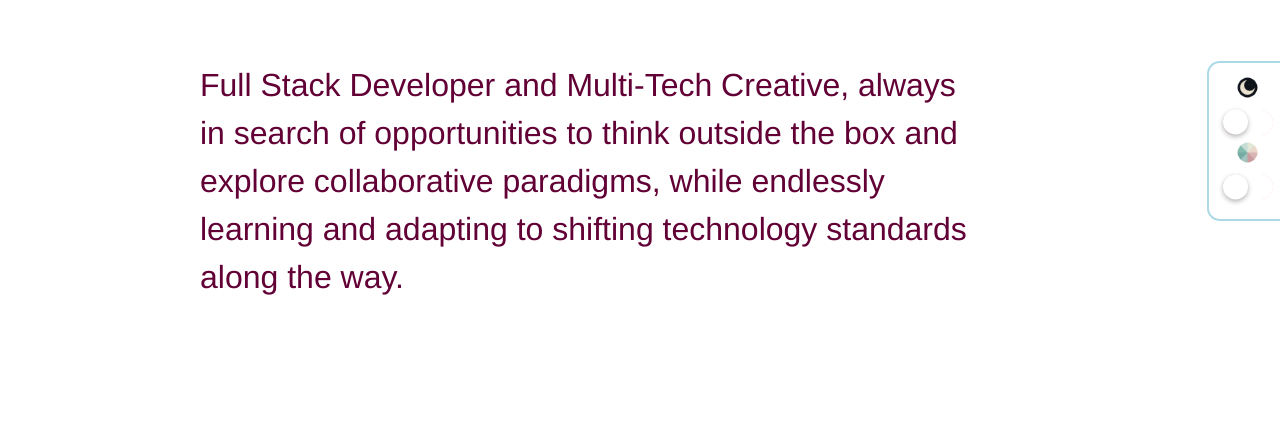
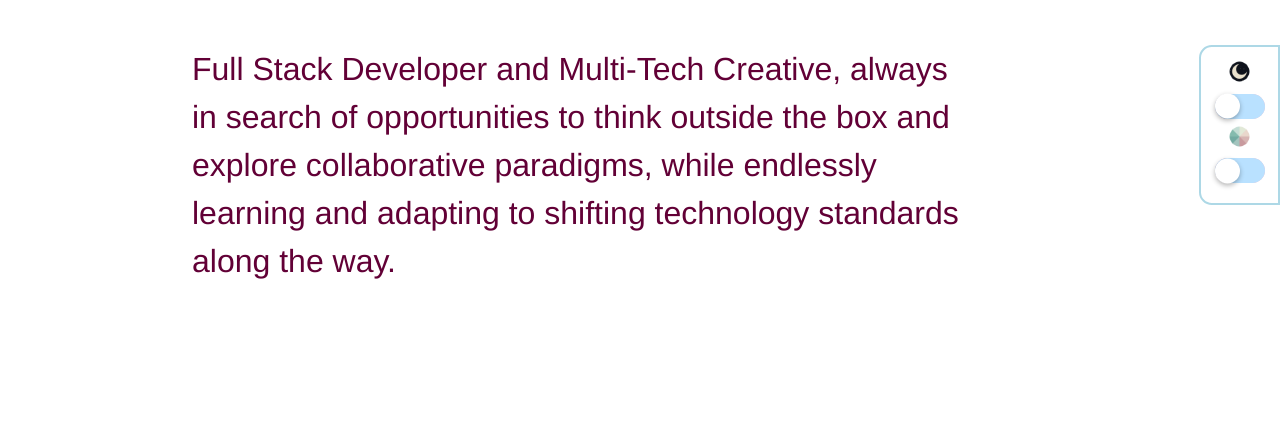
Before and after one commit to dotsenkodanylo/dotsenkodanylo.github.io, a plain HTML site: page index.html in a window 1280 px wide. Shown: the part 178-601 px from the top of the page. Drawn offline with Linux system fonts and the light colour scheme.

Commit message:
1.0.0_MASTER: UPDATE ~ UI styling fix for toggles and horizontal scrolling bug.

```diff
--- a/sass/styles.scss
+++ b/sass/styles.scss
@@ -2,7 +2,7 @@ body {
   box-sizing: border-box;
   height: 100%;
   width: 100%;
-  margin-top: 5vw;
+  margin: 0;
   background: white;
   font-family: "Helvetica Neue", 'Arial', Arial, sans-serif;
   transition: all 0.5s ease-in-out;
@@ -268,7 +268,7 @@ body {
       height: 100%;
       box-sizing: border-box;
       // non-selected background colour
-      background-color: rgb(255, 255, 255);
+      background-color: rgb(185, 225, 255);
       //background: rgba(255, 255, 255, 0.1)
     }
 
```
Also changed, not shown: stylesheets/styles.css.
